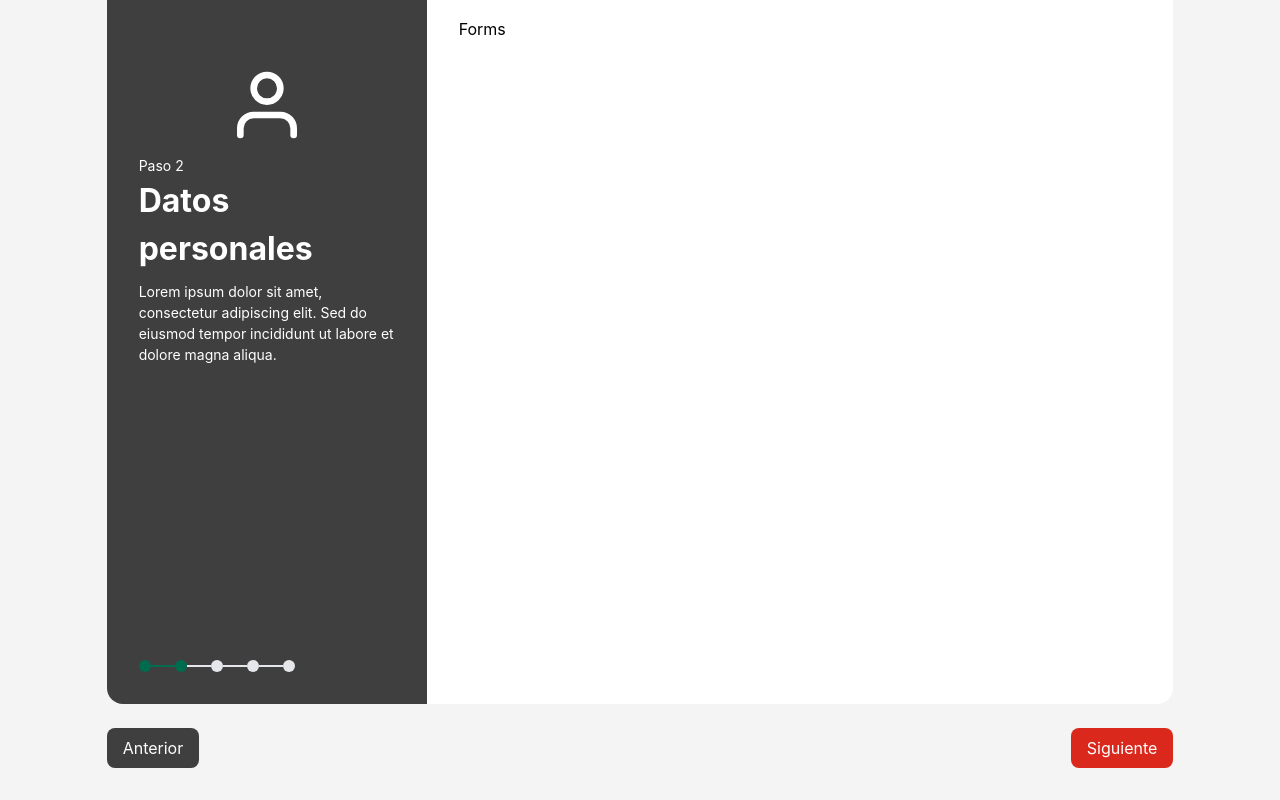
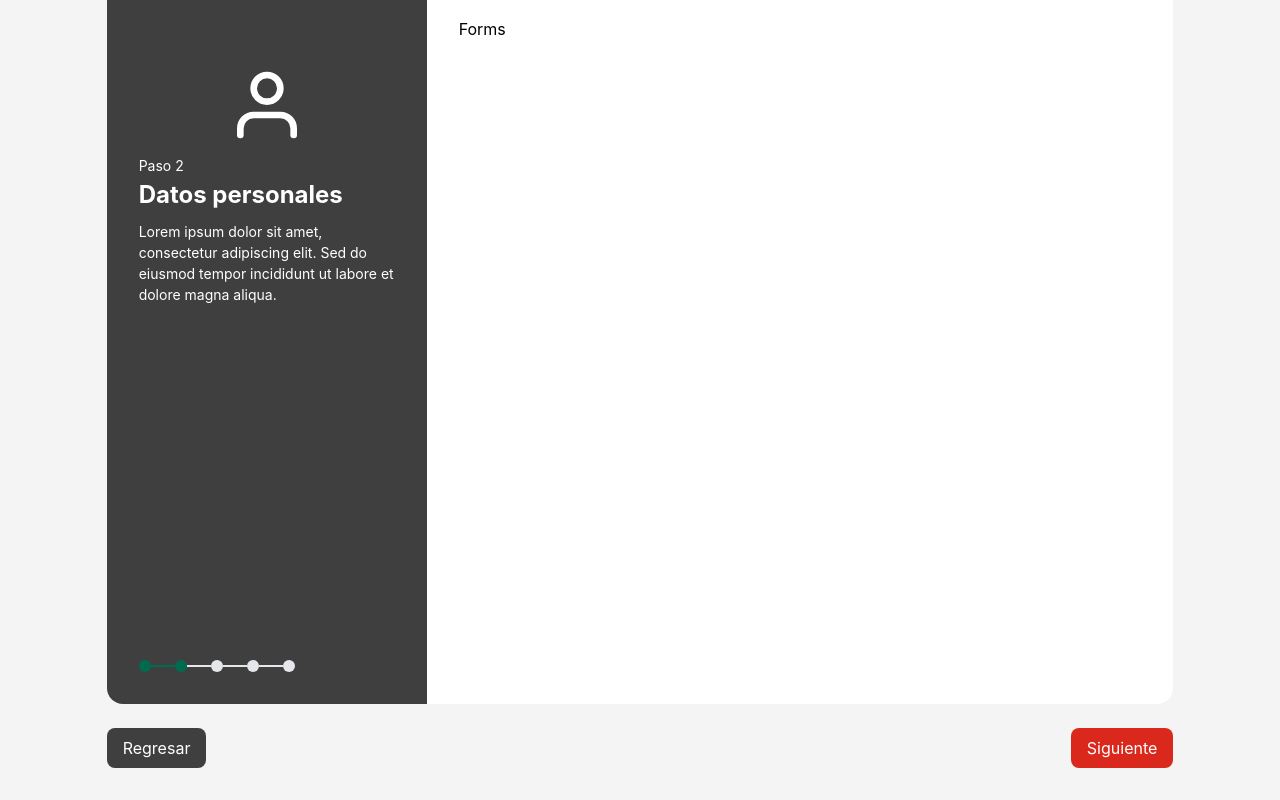
Before and after one commit to AleGCarranza/reto-hitss, a React (Vite) app: page / in a window 1280 px wide. Both pictures are taken after a click on the button "Siguiente". Shown: the part 162-962 px from the top of the page. Built offline with nearby package versions, Linux system fonts and the light colour scheme.

Commit message:
logica de botones regreso  y siguiente

```diff
--- a/src/components/Layout.jsx
+++ b/src/components/Layout.jsx
@@ -11,7 +11,11 @@ export default function Layout() {
     <main className="max-w-[1440px] mx-auto mt-[42px] px-4 lg:px-0">
       <div className="lg:grid lg:grid-cols-12 flex flex-col min-h-[500px] lg:h-[719px]">
         <div className="lg:col-start-2 lg:col-span-3 bg-primary rounded-t-2xl lg:rounded-l-2xl lg:rounded-tr-none p-8 flex flex-col justify-between">
-          <Sidebar step={step} currentStep={currentStep} totalSteps={stepsData.length} />
+          <Sidebar
+            step={step}
+            currentStep={currentStep}
+            totalSteps={stepsData.length}
+          />
         </div>
         <div className="lg:col-span-7 bg-secondary rounded-b-2xl lg:rounded-r-2xl lg:rounded-bl-none p-8">
           Forms
@@ -25,17 +29,21 @@ export default function Layout() {
               onClick={() => setCurrentStep((s) => s - 1)}
               className="px-4 py-2 rounded-lg bg-actions-primary text-text-light"
             >
-              Anterior
+              Regresar
             </button>
           ) : (
             <div />
           )}
           <button
-            onClick={() => setCurrentStep((s) => s + 1)}
-            disabled={currentStep === stepsData.length - 1}
-            className="px-4 py-2 rounded-lg bg-actions-secondary text-text-light disabled:opacity-40"
+            onClick={() => {
+              if (currentStep === stepsData.length - 1) {
+              } else {
+                setCurrentStep((s) => s + 1);
+              }
+            }}
+            className="px-4 py-2 rounded-lg bg-actions-secondary text-text-light"
           >
-            Siguiente
+            {currentStep === stepsData.length - 1 ? "Finalizar" : "Siguiente"}
           </button>
         </div>
       </div>
--- a/src/components/Sidebar.jsx
+++ b/src/components/Sidebar.jsx
@@ -8,7 +8,7 @@ export default function Sidebar({ step, currentStep, totalSteps }) {
           <step.icon className="w-20 h-auto text-text-light mx-auto" />
         </div>
         <span className="text-summary text-text-light">Paso {currentStep + 1}</span>
-        <h2 className="text-title font-bold text-text-light">{step.description}</h2>
+        <h2 className="text-subtitle font-bold text-text-light">{step.description}</h2>
         <p className="text-summary text-text-light mt-2">{step.instructions}</p>
       </div>
 
```
